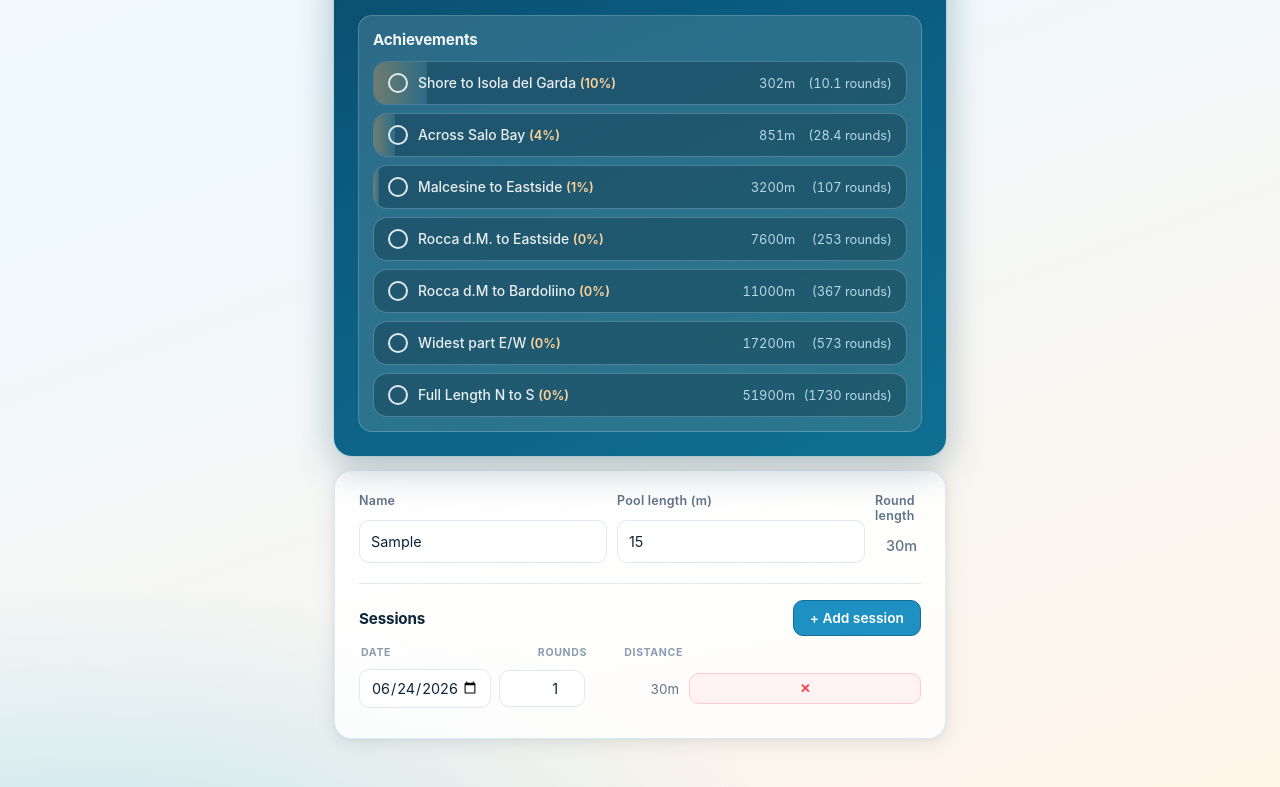
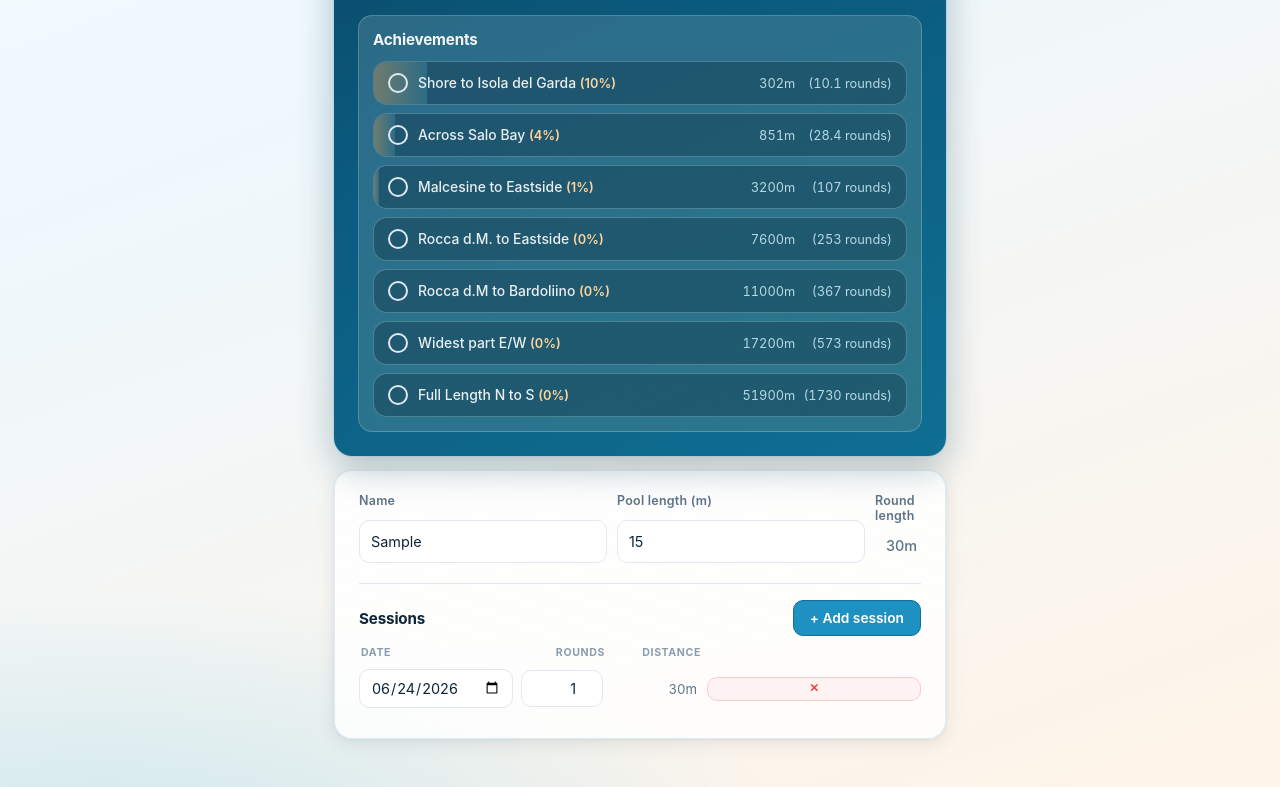
Before and after one commit to vertexxx/garda-swim-web, a plain HTML site: page index.html in a window 1280 px wide. Both pictures are taken after typing "Sample" into the empty fields and a click on the button "+ Add session". Shown: the part 386-1173 px from the top of the page. Drawn offline with Linux system fonts and the light colour scheme.

Commit message:
table v2

```diff
--- a/index.html
+++ b/index.html
@@ -604,8 +604,11 @@
       background: #fef2f2;
       color: var(--danger);
       border-color: #fecaca;
-      padding: 7px 10px;
-      font-size: 0.8rem;
+      padding: 4px 7px;
+      font-size: 0.72rem;
+      line-height: 1;
+      min-width: 24px;
+      height: 24px;
     }
 
     .btn-danger:hover { background: #fee2e2; }
@@ -624,7 +627,7 @@
 
     .entries-columns {
       display: grid;
-      grid-template-columns: 132px 86px 88px auto;
+      grid-template-columns: 154px 82px 88px auto;
       gap: 8px;
       align-items: center;
       margin-top: 10px;
@@ -644,19 +647,19 @@
 
     .entry {
       display: grid;
-      grid-template-columns: 132px 86px 88px auto;
+      grid-template-columns: 154px 82px 88px auto;
       gap: 8px;
       margin-bottom: 8px;
       align-items: center;
     }
 
     .entry input[type="date"] {
-      width: 132px;
+      width: 154px;
       max-width: 100%;
     }
 
     .entry input[type="number"] {
-      width: 86px;
+      width: 82px;
       justify-self: end;
       text-align: right;
     }
```
